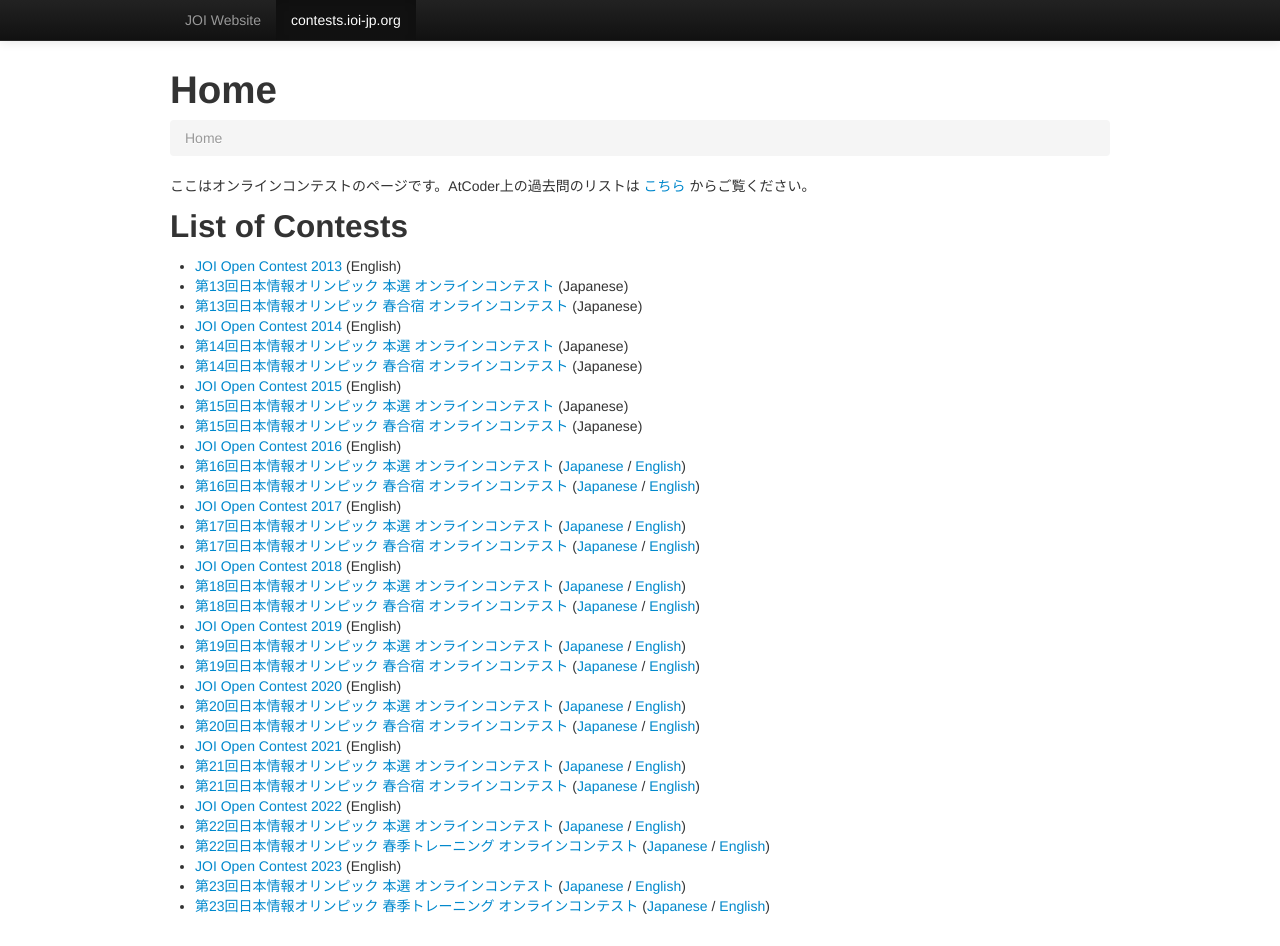
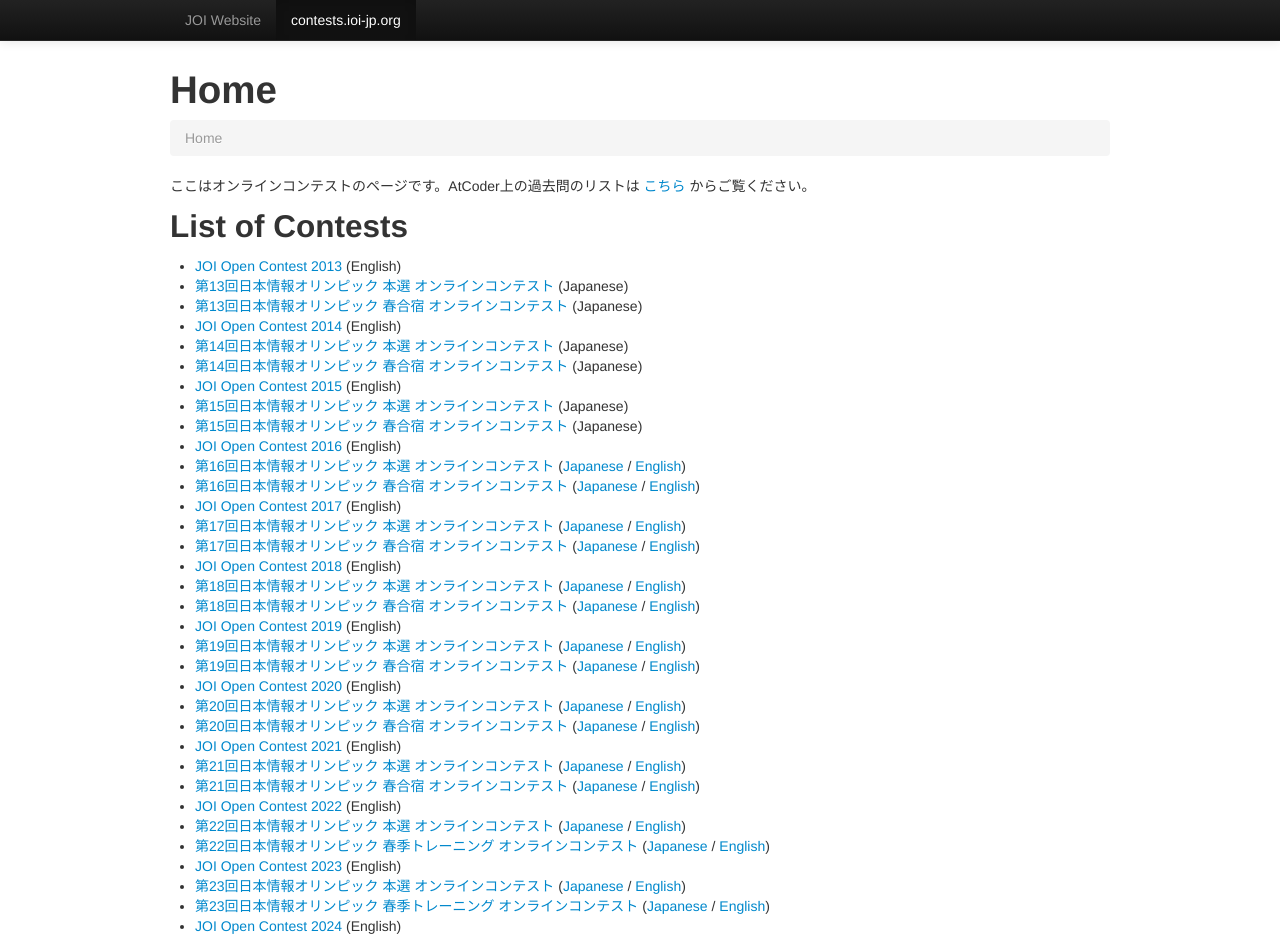
Before and after one commit to jcioi/joi-contests-site, a Jekyll site: the page built from index.md, in a window 1280 px wide and 946 px high. Built offline with Jekyll 4.4.1, drawn with Linux system fonts in a browser that asks for light colours.

Commit message:
add link to open-24

```diff
--- a/index.md
+++ b/index.md
@@ -43,3 +43,4 @@ isroot: true
 - [JOI Open Contest 2023](open-2023/index.html) (English)
 - [第23回日本情報オリンピック 本選 オンラインコンテスト](joi-ho-2024/index.html) ([Japanese](joi-ho-2024/index.html) / [English](joi-ho-2024/index-en.html))
 - [第23回日本情報オリンピック 春季トレーニング オンラインコンテスト](joi-sp-2024/index.html) ([Japanese](joi-sp-2024/index.html) / [English](joi-sp-2024/index-en.html))
+- [JOI Open Contest 2024](open-2024/index.html) (English)
```
